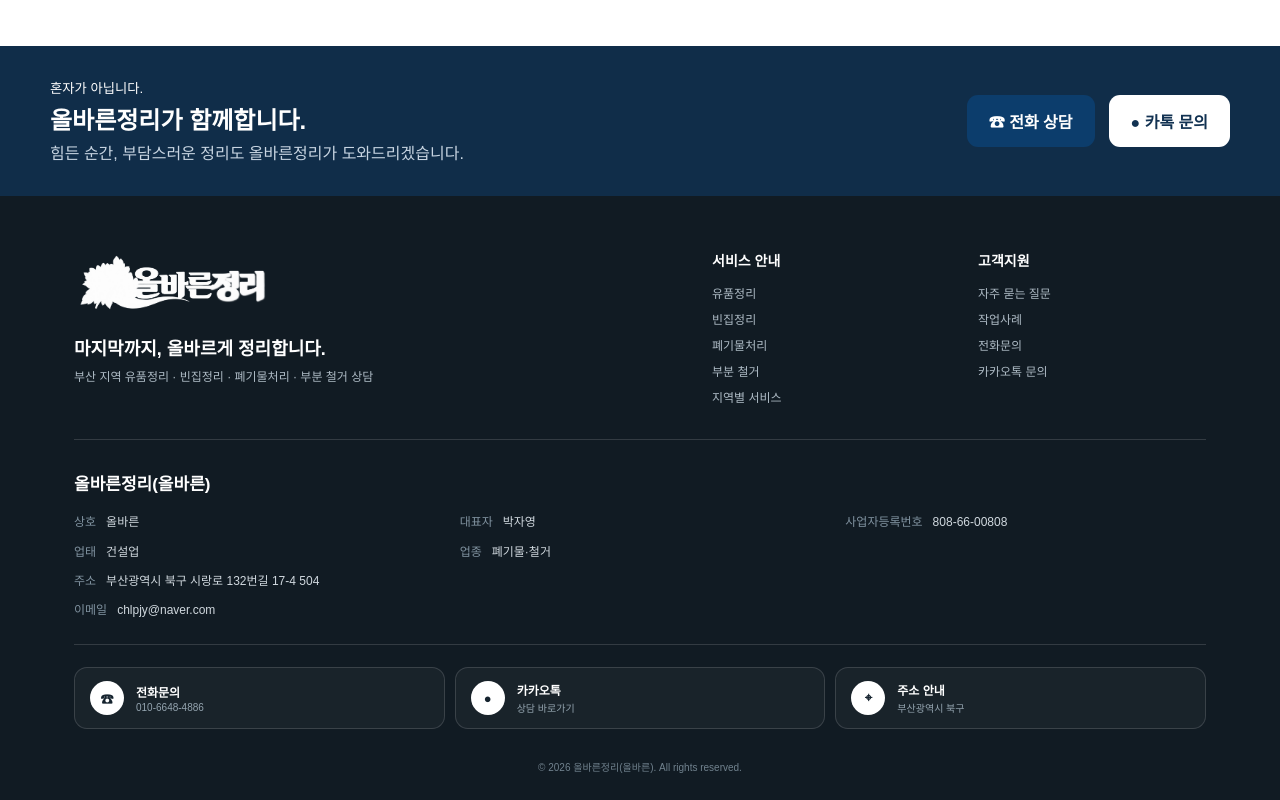
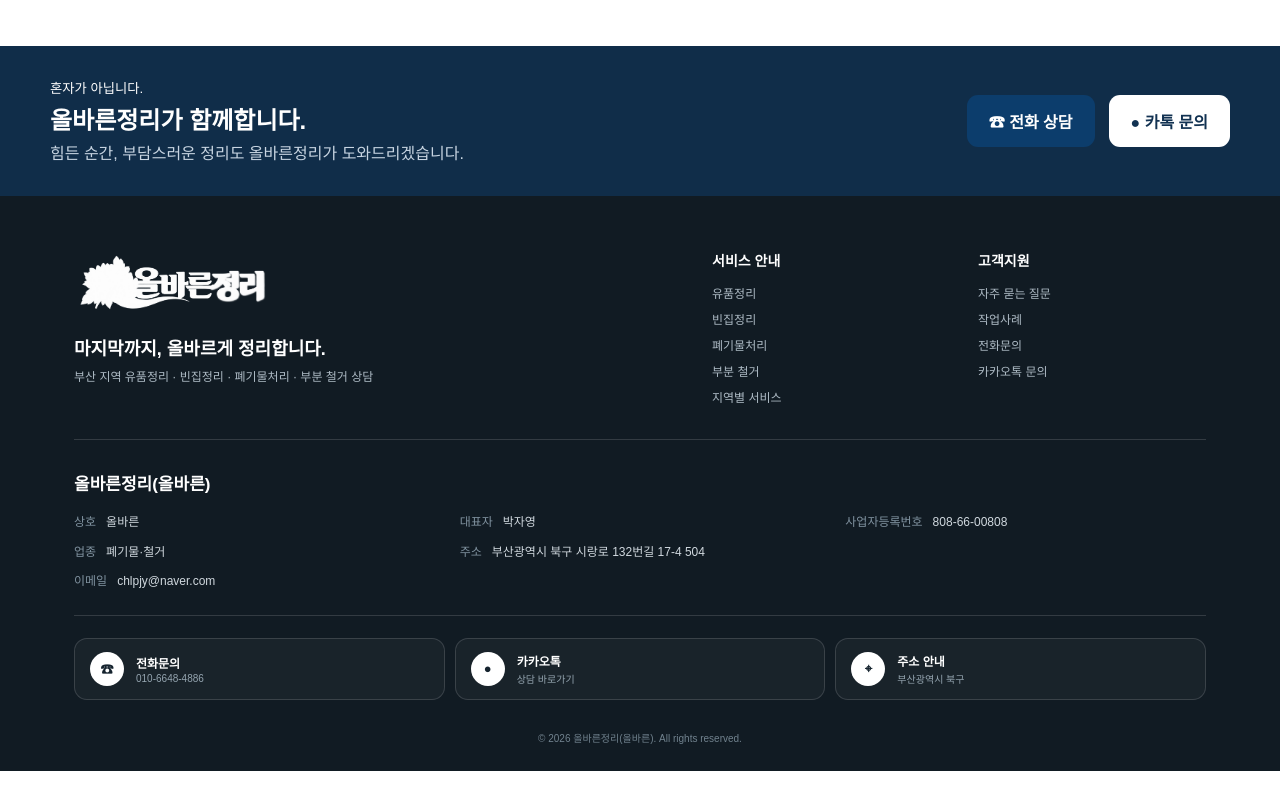
Before and after one commit to hoho601212-collab/olbareun-jeongri, a Next.js app: page / in a window 1280 px wide. Shown: the part 5382-6182 px from the top of the page. After the commit the page ends 6153 px from the top, so only its background shows below. Built offline with nearby package versions, Linux system fonts and the light colour scheme.

Commit message:
Remove business type from footer

```diff
--- a/app/page.js
+++ b/app/page.js
@@ -45,7 +45,7 @@
 <div className="footerBrand"><a className="footerLogo" href="/" aria-label="올바른정리 홈"><img src="/images/brand/logo.png" alt="올바른정리" /></a><p>마지막까지, 올바르게 정리합니다.</p><small>부산 지역 유품정리 · 빈집정리 · 폐기물처리 · 부분 철거 상담</small></div>
 <div className="footerNav"><div><strong>서비스 안내</strong><Link href="/service/estate-cleanup">유품정리</Link><Link href="/service/vacant-home">빈집정리</Link><Link href="/service/waste">폐기물처리</Link><Link href="/service/partial-demolition">부분 철거</Link><Link href="/busan">지역별 서비스</Link></div><div><strong>고객지원</strong><a href="#faq">자주 묻는 질문</a><Link href="/cases">작업사례</Link><a href="tel:01066484886">전화문의</a><a href="http://qr.kakao.com/talk/xiB5oLU91AZmWwLV9g5AwwM4O5I-" target="_blank" rel="noopener noreferrer">카카오톡 문의</a></div></div>
 </div>
-<div className="footerBusiness"><h3>올바른정리(올바른)</h3><div className="businessGrid"><p><span>상호</span>올바른</p><p><span>대표자</span>박자영</p><p><span>사업자등록번호</span>808-66-00808</p><p><span>업태</span>건설업</p><p><span>업종</span>폐기물·철거</p><p className="wide"><span>주소</span>부산광역시 북구 시랑로 132번길 17-4 504</p><p className="wide"><span>이메일</span><a href="mailto:chlpjy@naver.com">chlpjy@naver.com</a></p></div></div>
+<div className="footerBusiness"><h3>올바른정리(올바른)</h3><div className="businessGrid"><p><span>상호</span>올바른</p><p><span>대표자</span>박자영</p><p><span>사업자등록번호</span>808-66-00808</p><p><span>업종</span>폐기물·철거</p><p className="wide"><span>주소</span>부산광역시 북구 시랑로 132번길 17-4 504</p><p className="wide"><span>이메일</span><a href="mailto:chlpjy@naver.com">chlpjy@naver.com</a></p></div></div>
 <div className="footerActions"><a href="tel:01066484886"><b>☎</b><span>전화문의<small>010-6648-4886</small></span></a><a href="http://qr.kakao.com/talk/xiB5oLU91AZmWwLV9g5AwwM4O5I-" target="_blank" rel="noopener noreferrer"><b>●</b><span>카카오톡<small>상담 바로가기</small></span></a><a href="https://map.naver.com/" target="_blank" rel="noopener noreferrer"><b>⌖</b><span>주소 안내<small>부산광역시 북구</small></span></a></div>
 <div className="footerCopy">© 2026 올바른정리(올바른). All rights reserved.</div>
 </div></footer><div className="mobileBar"><a href="tel:01066484886">☎ 전화상담</a><a href="http://qr.kakao.com/talk/xiB5oLU91AZmWwLV9g5AwwM4O5I-" target="_blank" rel="noopener noreferrer">● 카톡문의</a></div></>}
```
